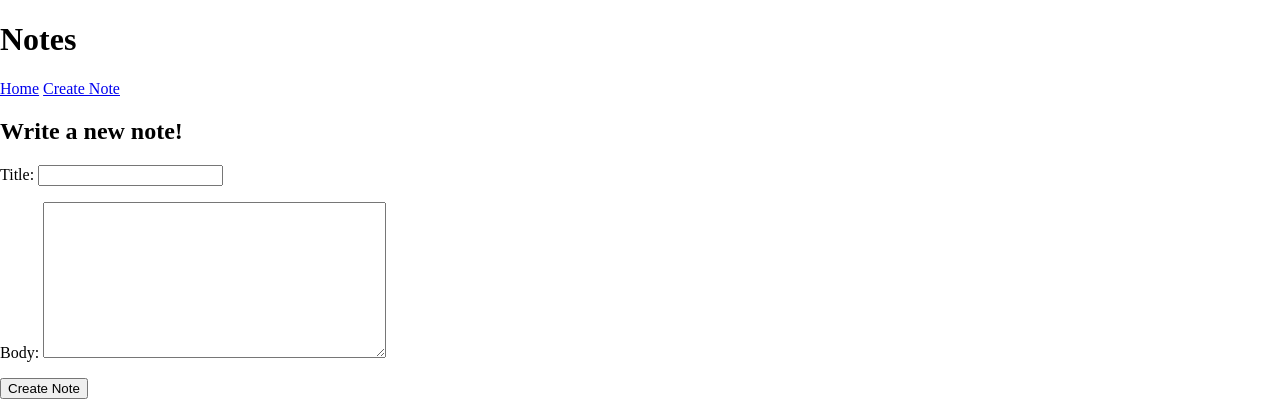
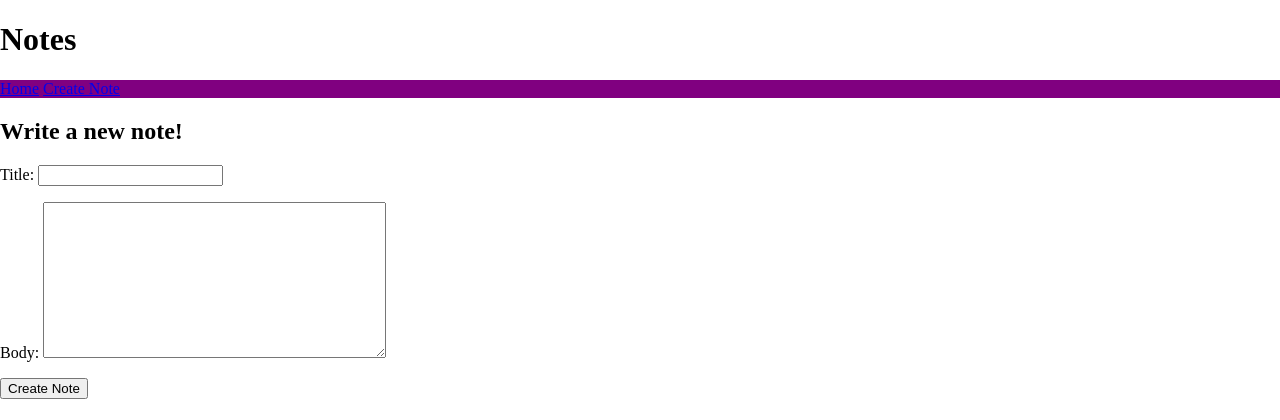
Before and after one commit to momentum-team-3/django-notes-app-team-1-shane-kyle-izis-kim, a Django app: page /notes/add/ in a window 1280 px wide. Shown: the top 420 px of the page. Run offline with Django 3.2, Linux system fonts and the light colour scheme.

Commit message:
css linked and styling page

```diff
--- a/notesproject/static/style.css
+++ b/notesproject/static/style.css
@@ -1,6 +1,11 @@
 body {
   margin: 0px;
 }
+
+#nav-bar {
+  background-color: purple;
+}
+
 #header {
   background: #325232;
   color: white;
@@ -12,7 +17,8 @@ body {
   font-family: Arial, Sans-serif;
   display: inline-block;
 }
-#menu a, #menubutton a {
+#menu a,
+#menubutton a {
   text-decoration: none;
   color: white;
   text-transform: uppercase;
@@ -29,10 +35,10 @@ body {
   width: 100%;
   height: 100%;
   font: 1em arial;
-    color: rgba(50, 82, 50, 1.0);
+  color: rgba(50, 82, 50, 1);
 }
 #area:focus {
-    color: rgba(50, 82, 50, 1.0);
+  color: rgba(50, 82, 50, 1);
   border: 2px solid #96c56f;
   box-shadow: 0px 1px 1px #888888;
 }
--- a/notesproject/templates/base.html
+++ b/notesproject/templates/base.html
@@ -7,14 +7,14 @@
     <title>Notes App</title>
     <meta charset="UTF-8">
     <meta name="viewport" content="width=device-width, initial-scale=1">
-    <link href="{% static 'style.css' %}" rel="stylesheet">
+    <link rel="stylesheet" href="{% static 'style.css' %}">
 </head>
 
 <body>
     {%block navbar%}
     <header>
         <h1>Notes</h1>
-        <nav>
+        <nav id="nav-bar">
             <a href="{% url 'list_notes' %}">Home</a>
             <a href="{% url 'add_note' %}">Create Note</a>
         </nav>
```
Lines whose indentation alone changed are shown as unchanged.
